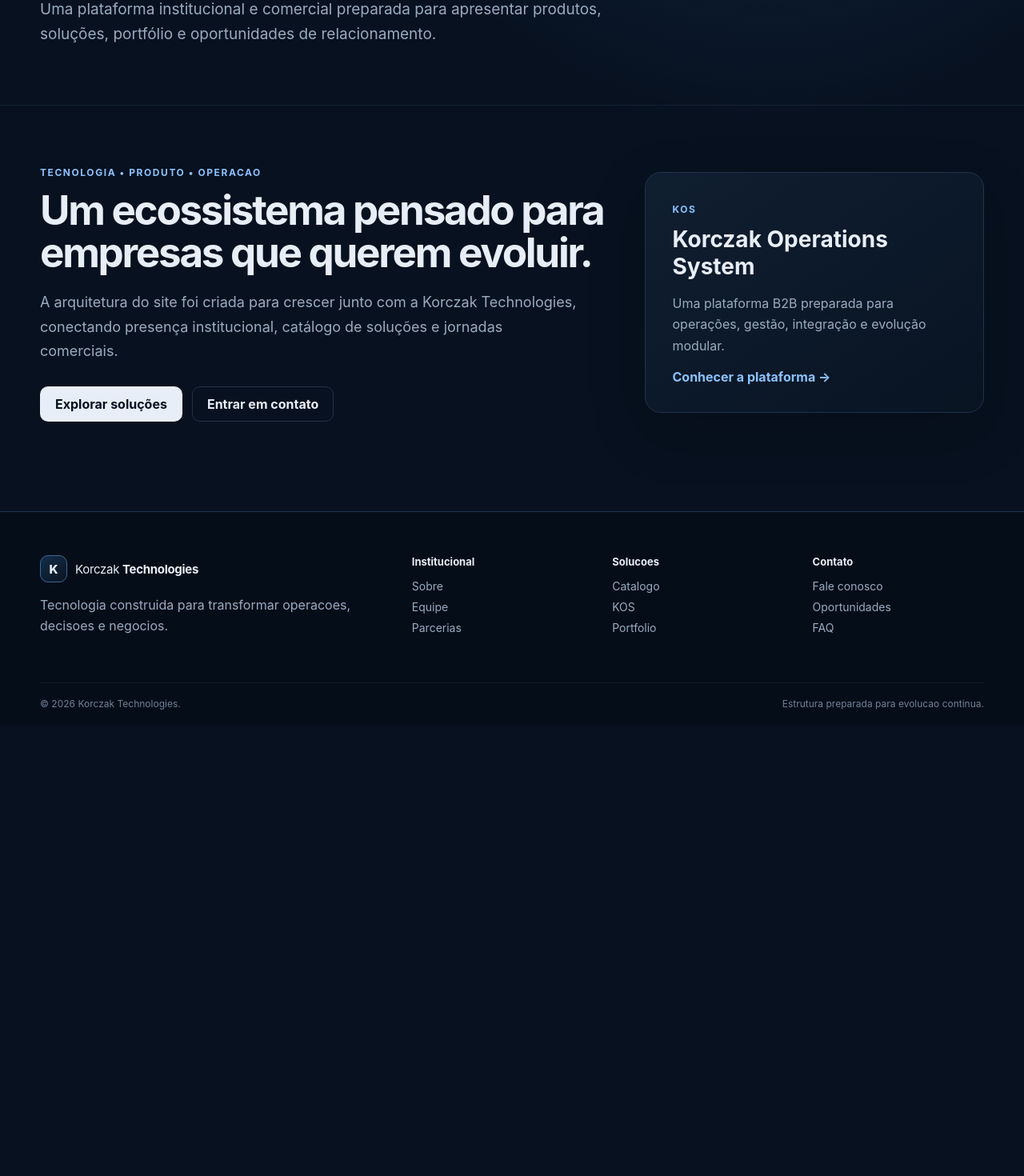
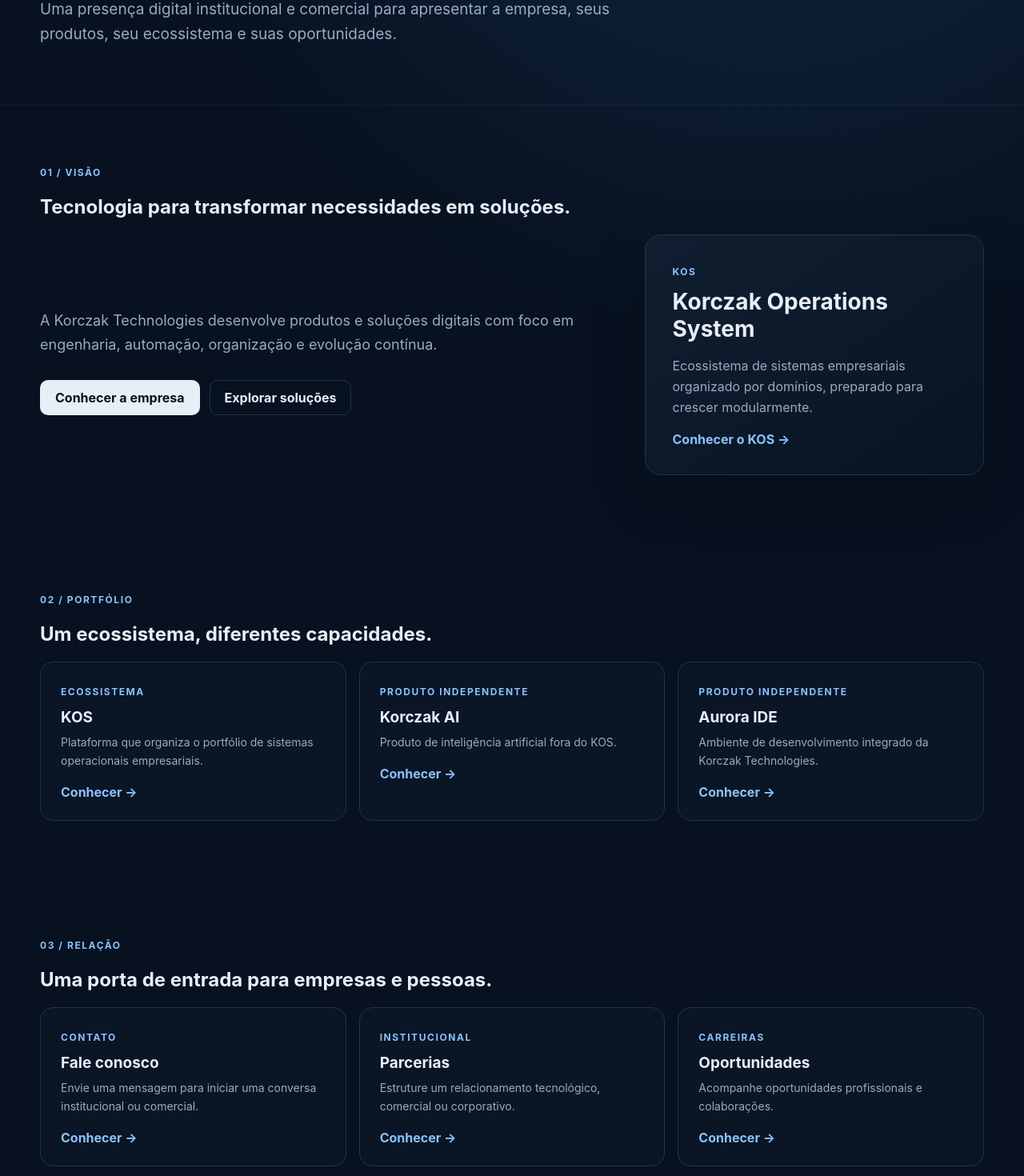
Before and after one commit to korczaktechnology-tech/KZTechSite, a React (Vite) app in the folder apps/web/: page / in a window 1280 px wide. Shown: the part 380-1850 px from the top of the page at 80% size. Before the commit the page ends 1287 px from the top, so only its background shows below. Built offline with nearby package versions, Linux system fonts and the light colour scheme.

Commit message:
Etapa 3 — implementar frontend institucional e portfólio

```diff
--- a/apps/web/src/App.jsx
+++ b/apps/web/src/App.jsx
@@ -1,34 +1,42 @@
-import { Routes, Route, Link } from 'react-router-dom';
+import { Link, Route, Routes, useParams } from 'react-router-dom';
 import { Button, Card, PageShell } from './components.jsx';
 import { products, independentProducts } from './catalog.js';
+import { institutionalContent as content } from './institutional.js';
 
-const sections = [
-  ['Sobre', '/sobre', 'Conheca a empresa, sua visao e sua forma de construir tecnologia.'],
-  ['Equipe', '/equipe', 'Pessoas, competencias e cultura por tras dos produtos.'],
-  ['Parcerias', '/parcerias', 'Conecte sua empresa ao ecossistema Korczak.'],
-  ['Oportunidades', '/oportunidades', 'Espaco para oportunidades profissionais e colaboracoes.'],
-  ['FAQ', '/faq', 'Respostas para as perguntas mais frequentes.'],
-  ['Tecnologias', '/tecnologias', 'Fundamentos tecnicos e capacidades utilizadas nos projetos.'],
-  ['Mentoria', '/mentoria', 'Conheca a frente de mentoria e apoio tecnico.'],
-];
+function Section({ eyebrow, title, children, className = '' }) {
+  return <section className={`section ${className}`}><div className="container"><div className="section-heading"><span className="eyebrow">{eyebrow}</span><h2>{title}</h2></div>{children}</div></section>;
+}
 
 function Home() {
-  return <><PageShell eyebrow="Korczak Technologies" title="Tecnologia para construir o próximo passo." description="Uma plataforma institucional e comercial preparada para apresentar produtos, soluções, portfólio e oportunidades de relacionamento."><section className="section"><div className="container hero-grid"><div><span className="eyebrow">Tecnologia • Produto • Operacao</span><h2>Um ecossistema pensado para empresas que querem evoluir.</h2><p className="lead">A arquitetura do site foi criada para crescer junto com a Korczak Technologies, conectando presença institucional, catálogo de soluções e jornadas comerciais.</p><div className="actions"><Button to="/solucoes">Explorar soluções</Button><Button to="/contato" variant="secondary">Entrar em contato</Button></div></div><div className="hero-panel"><span className="panel-kicker">KOS</span><strong>Korczak Operations System</strong><p>Uma plataforma B2B preparada para operações, gestão, integração e evolução modular.</p><Link to="/kos">Conhecer a plataforma →</Link></div></div></section></PageShell></>;
+  return <PageShell eyebrow="Korczak Technologies" title="Precisão para construir o próximo." description="Uma presença digital institucional e comercial para apresentar a empresa, seus produtos, seu ecossistema e suas oportunidades.">
+    <Section eyebrow="01 / Visão" title="Tecnologia para transformar necessidades em soluções.">
+      <div className="hero-grid"><div><p className="lead">A Korczak Technologies desenvolve produtos e soluções digitais com foco em engenharia, automação, organização e evolução contínua.</p><div className="actions"><Button to="/sobre">Conhecer a empresa</Button><Button to="/solucoes" variant="secondary">Explorar soluções</Button></div></div><div className="hero-panel"><span className="panel-kicker">KOS</span><strong>Korczak Operations System</strong><p>Ecossistema de sistemas empresariais organizado por domínios, preparado para crescer modularmente.</p><Link to="/kos">Conhecer o KOS →</Link></div></div>
+    </Section>
+    <Section eyebrow="02 / Portfólio" title="Um ecossistema, diferentes capacidades."><div className="card-grid"><Card title="KOS" label="Ecossistema" to="/kos">Plataforma que organiza o portfólio de sistemas operacionais empresariais.</Card><Card title="Korczak AI" label="Produto independente" to="/produtos/korczak-ai">Produto de inteligência artificial fora do KOS.</Card><Card title="Aurora IDE" label="Produto independente" to="/produtos/aurora-ide">Ambiente de desenvolvimento integrado da Korczak Technologies.</Card></div></Section>
+    <Section eyebrow="03 / Relação" title="Uma porta de entrada para empresas e pessoas."><div className="card-grid"><Card title="Fale conosco" label="Contato" to="/contato">Envie uma mensagem para iniciar uma conversa institucional ou comercial.</Card><Card title="Parcerias" label="Institucional" to="/parcerias">Estruture um relacionamento tecnológico, comercial ou corporativo.</Card><Card title="Oportunidades" label="Carreiras" to="/oportunidades">Acompanhe oportunidades profissionais e colaborações.</Card></div></Section>
+  </PageShell>;
 }
 
-function Institutional() { return <PageShell eyebrow="Institucional" title="A Korczak Technologies" description="A base institucional para apresentar empresa, pessoas, tecnologias, parcerias e oportunidades."><section className="section"><div className="container card-grid">{sections.map(([t,p,d]) => <Card key={p} title={t} label="Institucional" to={p}>{d}</Card>)}</div></section></PageShell>; }
-function Solutions() { return <PageShell eyebrow="Soluções" title="Um catálogo organizado para crescer." description="Produtos apresentados por função, sem misturar o KOS com as demais soluções independentes."><section className="section"><div className="container"><div className="catalog-grid">{products.map(p => <Card key={p.slug} title={p.name} label={p.label} to={`/solucoes/${p.slug}`}>{p.description}</Card>)}</div></div></section></PageShell>; }
-function Product({ slug }) { const p = products.find(x => x.slug === slug) || independentProducts.find(x => x.slug === slug); return <PageShell eyebrow="Produto" title={p?.name || 'Produto'} description={p?.description || 'Detalhes do produto serão apresentados nesta página.'}><section className="section"><div className="container detail-panel"><span className="card-label">Estrutura de produto</span><h2>{p?.label || 'Korczak Technologies'}</h2><p>Esta rota já está preparada para receber conteúdo detalhado, informações comerciais, documentação e futuras integrações sem alterar a navegação principal.</p><Button to="/contato">Solicitar informações</Button></div></section></PageShell>; }
-function Portfolio() { return <PageShell eyebrow="Portfólio" title="Projetos e capacidades." description="Área preparada para apresentar trabalhos, soluções implementadas e resultados selecionados."><section className="section"><div className="container empty-panel"><span className="eyebrow">Próxima camada</span><h2>Portfólio estruturado.</h2><p>O espaço está criado para receber os projetos definidos na próxima etapa, mantendo estados vazios claros e sem botões sem destino.</p></div></section></PageShell>; }
-function Contact() { return <PageShell eyebrow="Contato" title="Vamos conversar." description="Canal preparado para futuras jornadas comerciais e institucionais."><section className="section"><div className="container form-shell"><label>Nome<input placeholder="Seu nome" /></label><label>E-mail<input type="email" placeholder="seu@email.com" /></label><label>Mensagem<textarea placeholder="Como podemos ajudar?" /></label><Button type="button">Enviar mensagem</Button></div></section></PageShell>; }
-function Generic({ title, description }) { return <PageShell eyebrow="Korczak Technologies" title={title} description={description}><section className="section"><div className="container empty-panel"><h2>Estrutura pronta.</h2><p>Esta página recebeu sua rota e estrutura visual na Etapa 2. O conteúdo funcional será implementado nas etapas seguintes.</p><Button to="/contato">Falar com a Korczak</Button></div></section></PageShell>; }
-function NotFound() { return <PageShell eyebrow="404" title="Página não encontrada" description="A rota solicitada não existe."><section className="section"><div className="container empty-panel"><Button to="/">Voltar ao início</Button></div></section></PageShell>; }
+function Institutional() { return <PageShell {...content.company}><Section eyebrow="Institucional" title="A empresa por trás dos produtos."><div className="card-grid"><Card title="Sobre nós" label="Empresa" to="/sobre">História, visão, princípios e forma de construir tecnologia.</Card><Card title="Equipe" label="Pessoas" to="/equipe">Áreas e competências que sustentam a engenharia da empresa.</Card><Card title="Parcerias" label="Relacionamento" to="/parcerias">Possibilidades de colaboração e relacionamento estratégico.</Card><Card title="Oportunidades" label="Carreiras" to="/oportunidades">Espaço oficial para oportunidades profissionais.</Card><Card title="Contatos" label="Canais" to="/contatos">Canais institucionais e caminhos para falar com a empresa.</Card><Card title="Fale conosco" label="Mensagem" to="/contato">Formulário central para contato e futuras jornadas comerciais.</Card></div></Section></PageShell>; }
 
-export default function App() {
-  return <Routes><Route path="/" element={<Home />} /><Route path="/institucional" element={<Institutional />} /><Route path="/solucoes" element={<Solutions />} /><Route path="/solucoes/:slug" element={<ProductRoute />} /><Route path="/kos" element={<Product slug="kos" />} /><Route path="/portfolio" element={<Portfolio />} /><Route path="/contato" element={<Contact />} /><Route path="/sobre" element={<Generic title="Sobre" description="A história, posicionamento e visão da Korczak Technologies." />} /><Route path="/equipe" element={<Generic title="Equipe" description="Pessoas e competências que constroem a Korczak Technologies." />} /><Route path="/parcerias" element={<Generic title="Parcerias" description="Relacionamentos estratégicos para ampliar capacidades e alcance." />} /><Route path="/oportunidades" element={<Generic title="Oportunidades" description="Oportunidades profissionais e de colaboração." />} /><Route path="/faq" element={<Generic title="FAQ" description="Perguntas frequentes sobre a empresa e suas soluções." />} /><Route path="/tecnologias" element={<Generic title="Tecnologias" description="Tecnologias e fundamentos utilizados pela Korczak Technologies." />} /><Route path="/mentoria" element={<Generic title="Mentoria" description="Mentoria e apoio para evolução técnica e de produto." />} /><Route path="*" element={<NotFound />} /></Routes>;
-}
+function About() { return <PageShell {...content.about}><Section eyebrow="Princípios" title="Uma base para decisões consistentes."><div className="card-grid">{content.about.pillars.map(([title, text]) => <Card key={title} title={title} label="Princípio">{text}</Card>)}</div></Section><Section eyebrow="Modo de construir" title="Arquitetura antes de improviso."><div className="detail-panel"><p>Produtos, serviços e experiências digitais devem possuir responsabilidades claras, conteúdo centralizado e espaço para evolução. A tecnologia é tratada como infraestrutura para resolver problemas reais, não como efeito visual.</p></div></Section></PageShell>; }
 
-function ProductRoute() {
-  const path = window.location.pathname.split('/').filter(Boolean);
-  return <Product slug={path[path.length - 1]} />;
-}
+function Team() { return <PageShell {...content.team}><Section eyebrow="Áreas" title="Competências organizadas por responsabilidade."><div className="catalog-grid">{content.team.areas.map(area => <Card key={area} title={area} label="Área de atuação">Estrutura pública preparada para detalhamento da equipe e das responsabilidades desta frente.</Card>)}</div></Section></PageShell>; }
+function Partnerships() { return <PageShell {...content.partnerships}><Section eyebrow="Possibilidades" title="Onde podemos construir juntos."><div className="card-grid">{content.partnerships.types.map(type => <Card key={type} title={type} label="Parceria">Converse com a Korczak Technologies sobre uma oportunidade nesta frente.</Card>)}</div><div className="actions"><Button to="/contato">Iniciar conversa</Button></div></Section></PageShell>; }
+function Opportunities() { return <PageShell {...content.opportunities}><Section eyebrow="Oportunidades" title="Espaço oficial para oportunidades."><div className="empty-panel"><h2>Oportunidades abertas</h2><p>Nenhuma posição específica é publicada nesta versão sem conteúdo oficial. A estrutura está preparada para receber vagas, requisitos, localização, modalidade e instruções de candidatura.</p><Button to="/contato">Demonstrar interesse</Button></div></Section></PageShell>; }
+function FAQ() { return <PageShell eyebrow="Informação" title="Perguntas frequentes" description="Respostas objetivas sobre a Korczak Technologies, o KOS e os canais do site."><Section eyebrow="FAQ" title="Encontre uma resposta."><div className="faq-list">{content.faq.map(([question, answer]) => <details className="faq-item" key={question}><summary>{question}</summary><p>{answer}</p></details>)}</div></Section></PageShell>; }
+function Technologies() { return <PageShell {...content.technologies}><Section eyebrow="Base técnica" title="Tecnologia por responsabilidade."><div className="card-grid">{content.technologies.stack.map(([title, text]) => <Card key={title} title={title} label="Stack">{text}</Card>)}</div></Section></PageShell>; }
+function Mentorship() { return <PageShell {...content.mentorship}><Section eyebrow="Temas" title="Mentoria orientada à prática."><div className="catalog-grid">{content.mentorship.topics.map(topic => <Card key={topic} title={topic} label="Mentoria">Conteúdo preparado para explicar objetivos, formato e aplicação desta frente.</Card>)}</div><div className="actions"><Button to="/contato">Falar sobre mentoria</Button></div></Section></PageShell>; }
+function Contacts() { return <PageShell eyebrow="Contatos" title="Canais da Korczak Technologies" description="Página canônica para organizar canais institucionais, comerciais e atendimento."><Section eyebrow="Canais" title="Escolha o caminho certo."><div className="card-grid"><Card title="Fale conosco" label="Atendimento" to="/contato">Envie uma mensagem pelo formulário institucional.</Card><Card title="Oportunidades" label="Carreiras" to="/oportunidades">Para oportunidades profissionais e colaborações.</Card><Card title="Parcerias" label="B2B" to="/parcerias">Para relações tecnológicas e comerciais.</Card></div></Section></PageShell>; }
+
+function Contact() { return <PageShell eyebrow="Fale conosco" title="Vamos conversar." description="Formulário institucional preparado para a persistência e processamento no backend na Etapa 4."><Section eyebrow="Mensagem" title="Conte o que você precisa."><div className="form-shell"><label>Nome<input name="name" autoComplete="name" placeholder="Seu nome" /></label><label>E-mail<input name="email" type="email" autoComplete="email" placeholder="seu@email.com" /></label><label>Assunto<input name="subject" placeholder="Assunto da mensagem" /></label><label>Mensagem<textarea name="message" placeholder="Como podemos ajudar?" /></label><Button type="button" disabled>Envio será habilitado na Etapa 4</Button><small className="muted">O formulário está visualmente pronto, mas não simula sucesso. A persistência real será conectada à API sem acesso direto ao MongoDB.</small></div></Section></PageShell>; }
+
+function Solutions() { const kos = products.filter(p => p.group === 'Plataforma'); const modules = products.filter(p => p.group !== 'Plataforma'); return <PageShell eyebrow="Portfólio" title="Soluções Korczak" description="Catálogo centralizado do ecossistema KOS, separado de produtos independentes."><Section eyebrow="KOS" title="Korczak Operations System"><div className="card-grid">{kos.map(p => <Card key={p.slug} title={p.name} label={p.label} to={`/solucoes/${p.slug}`}>{p.description}</Card>)}</div></Section><Section eyebrow="Módulos" title="Sistemas do ecossistema"><div className="catalog-grid">{modules.map(p => <Card key={p.slug} title={p.name} label={p.label} to={`/solucoes/${p.slug}`}>{p.description}</Card>)}</div></Section><Section eyebrow="Independentes" title="Produtos fora do KOS"><div className="card-grid">{independentProducts.map(p => <Card key={p.slug} title={p.name} label="Produto independente" to={`/produtos/${p.slug}`}>{p.description}</Card>)}<Card title="Aurora IDE" label="Produto independente" to="/produtos/aurora-ide">Ambiente de desenvolvimento integrado da Korczak Technologies.</Card></div></Section></PageShell>; }
+
+function Product({ product, independent = false }) { return <PageShell eyebrow={independent ? 'Produto independente' : 'KOS / Produto'} title={product.name} description={product.description}><Section eyebrow="Produto" title={product.label || 'Solução Korczak'}><div className="detail-panel"><span className="card-label">{independent ? 'Fora do KOS' : product.group}</span><p>{product.description}</p><p>Esta página individual foi estruturada para receber especificação funcional, posicionamento, recursos, estados de disponibilidade, materiais e jornada comercial sem duplicar o conteúdo do catálogo.</p><div className="actions"><Button to="/contato">Solicitar informações</Button><Button to="/solucoes" variant="secondary">Voltar ao catálogo</Button></div></div></Section></PageShell>; }
+function ProductRoute({ independent = false }) { const { slug } = useParams(); const source = independent ? independentProducts : products; const product = source.find(item => item.slug === slug) || (independent && slug === 'aurora-ide' ? { slug: 'aurora-ide', name: 'Aurora IDE', description: 'Ambiente de desenvolvimento integrado da Korczak Technologies.' } : null); return product ? <Product product={product} independent={independent} /> : <NotFound />; }
+function KOS() { const kos = products.filter(p => p.slug !== 'kos'); return <PageShell eyebrow="KOS" title="Korczak Operations System" description="Ecossistema de sistemas empresariais organizado por capacidades e domínios."><Section eyebrow="Ecossistema" title="Uma arquitetura modular."><div className="detail-panel"><p>O KOS é apresentado como ecossistema. Seus sistemas possuem responsabilidades próprias e podem evoluir de forma modular, preservando contratos e possibilidades futuras de integração.</p><Button to="/solucoes">Ver sistemas</Button></div></Section><Section eyebrow="Sistemas" title="Catálogo KOS"><div className="catalog-grid">{kos.map(p => <Card key={p.slug} title={p.name} label={p.label} to={`/solucoes/${p.slug}`}>{p.description}</Card>)}</div></Section></PageShell>; }
+function Portfolio() { return <PageShell eyebrow="Portfólio" title="Projetos e capacidades" description="Área institucional para apresentar trabalhos, soluções implementadas e resultados selecionados."><Section eyebrow="Portfólio" title="Projetos selecionados"><div className="empty-panel"><h2>Conteúdo de projetos</h2><p>Esta área está preparada para receber projetos oficiais, descrições, tecnologias utilizadas, escopo, imagens e resultados, sem inventar cases antes de serem publicados pela empresa.</p></div></Section></PageShell>; }
+function NotFound() { return <PageShell eyebrow="404" title="Página não encontrada" description="A rota solicitada não existe."><Section eyebrow="Navegação" title="Volte para uma área válida."><div className="empty-panel"><Button to="/">Voltar ao início</Button></div></Section></PageShell>; }
+
+export default function App() { return <Routes><Route path="/" element={<Home />} /><Route path="/institucional" element={<Institutional />} /><Route path="/sobre" element={<About />} /><Route path="/equipe" element={<Team />} /><Route path="/parcerias" element={<Partnerships />} /><Route path="/oportunidades" element={<Opportunities />} /><Route path="/faq" element={<FAQ />} /><Route path="/tecnologias" element={<Technologies />} /><Route path="/mentoria" element={<Mentorship />} /><Route path="/contatos" element={<Contacts />} /><Route path="/contato" element={<Contact />} /><Route path="/solucoes" element={<Solutions />} /><Route path="/solucoes/:slug" element={<ProductRoute />} /><Route path="/kos" element={<KOS />} /><Route path="/produtos/korczak-ai" element={<ProductRoute independent />} /><Route path="/produtos/aurora-ide" element={<ProductRoute independent />} /><Route path="/portfolio" element={<Portfolio />} /><Route path="*" element={<NotFound />} /></Routes>; }
```
